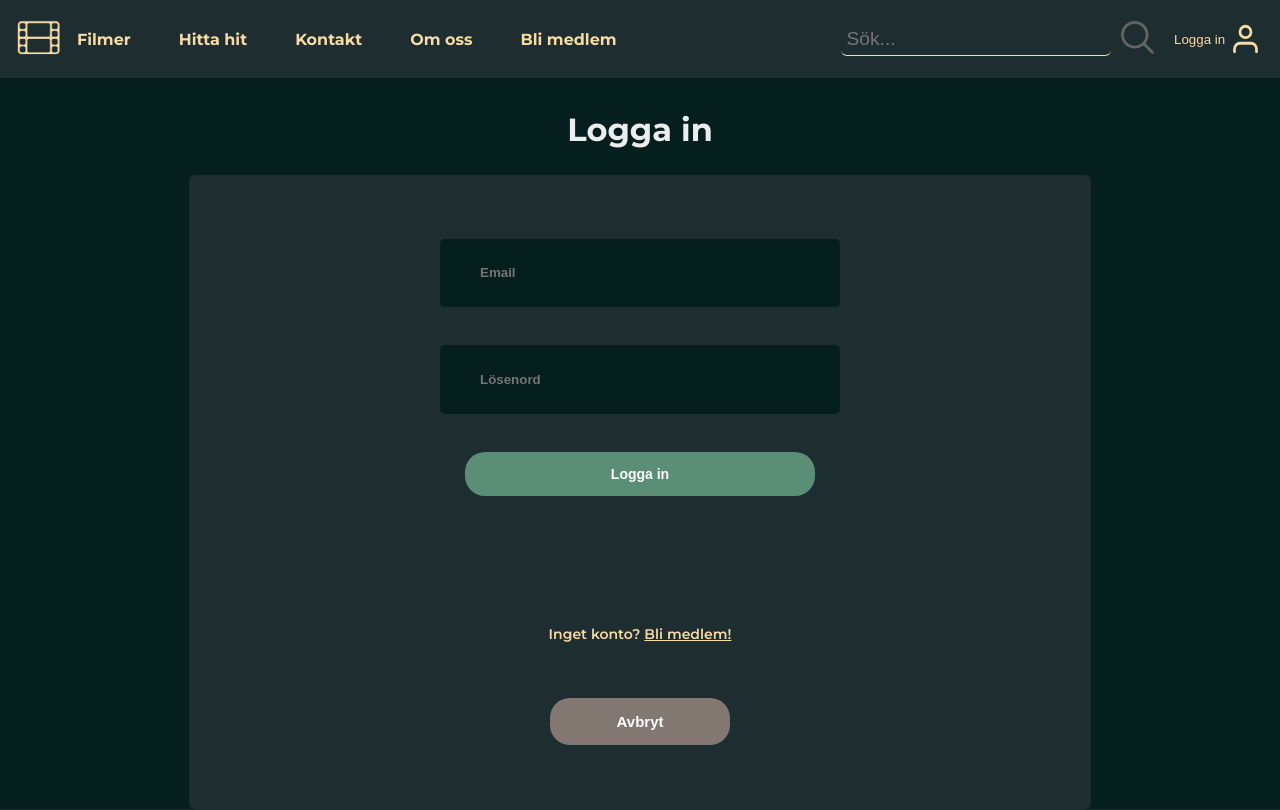
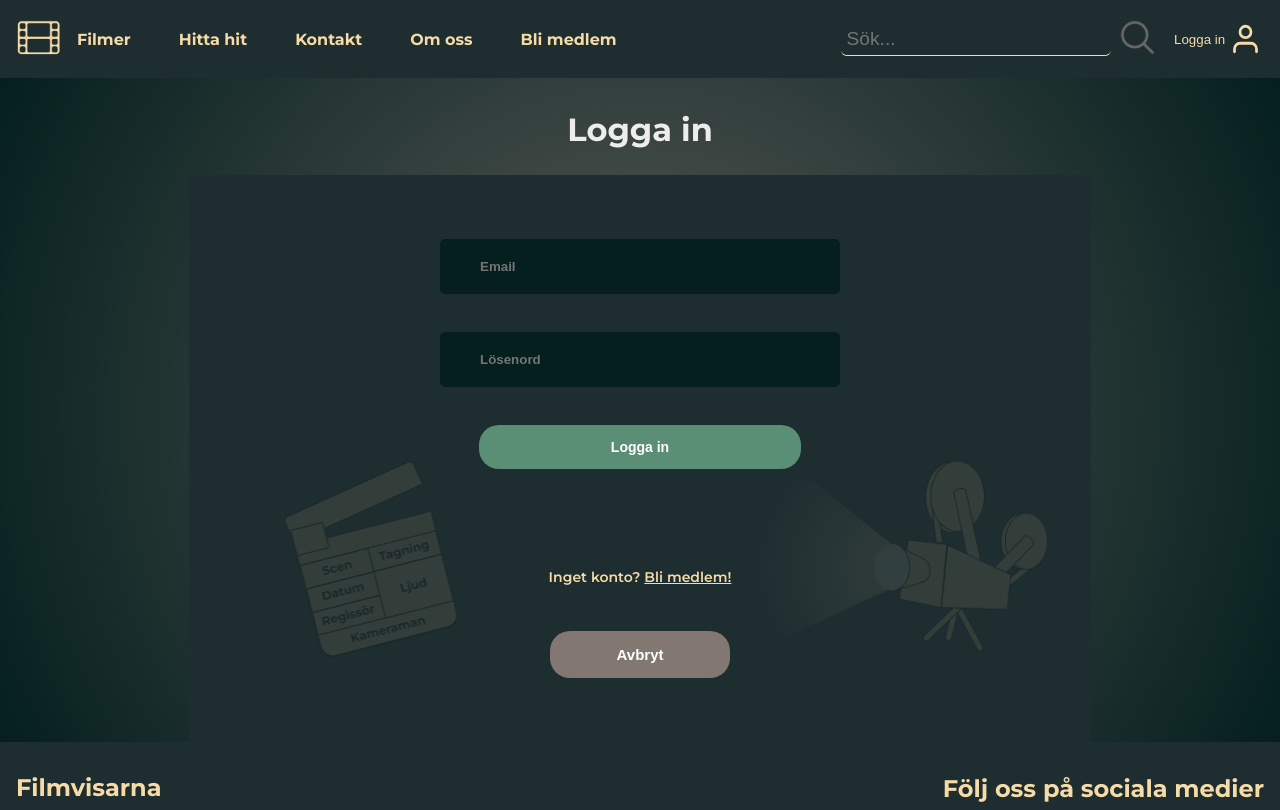
Before and after one commit to j-carlander/Filmvisarna, a React (Vite) app: page /login in a window 1280 px wide. Shown: the top 810 px of the page. Built offline with nearby package versions, Linux system fonts and the light colour scheme.

Commit message:
managed css hover and worked on login&register

```diff
--- a/src/components/BookingConfirmation/_BookingConfirmation.scss
+++ b/src/components/BookingConfirmation/_BookingConfirmation.scss
@@ -36,6 +36,10 @@
     border: none;
     font-size: 1rem;
     padding: 0.75em 0;
+    transition: 0.4s ease;
+  }
+  .close-btn:hover{
+    scale: 1.05;
   }
 }
 
--- a/src/components/Login/Login.jsx
+++ b/src/components/Login/Login.jsx
@@ -43,6 +43,7 @@ export default function Login() {
     <>
       <div className="login-container">
         <form onSubmit={handleSubmit} onReset={() => navigate(-1)}>
+        <div className="form-wrapper">
           <div className="form-control">
             <input
               required
@@ -63,6 +64,10 @@ export default function Login() {
             Logga in
           </button>
           <p className="server-error">{serverError}</p>
+          <div className="img-container">
+            <img className="Projector" src="/Projektor.png" />
+            <img className="klappa" src="/Klappa.png" />
+          </div>
           <p className="bli-medlem">
             Inget konto?{" "}
             <span
@@ -76,8 +81,11 @@ export default function Login() {
           <button className="abort-btn" type="reset">
             Avbryt
           </button>
+        </div>
         </form>
       </div>
     </>
   );
 }
+// Klappa.png
+// Projektor.png
--- a/src/components/Login/_Login.scss
+++ b/src/components/Login/_Login.scss
@@ -49,6 +49,10 @@
     border: none;
     margin: 0 auto;
     display: flex;
+    transition: 0.4s ease;
+  }
+  .Login-btn:hover{
+    scale: 1.05;
   }
   .bli-medlem {
     margin: 25px 0;
@@ -64,26 +68,35 @@
     font-weight: bold;
     margin: 0 auto;
     display: flex;
+    transition: 0.4s ease;
+    cursor: pointer;
+
+  }
+  .abort-btn:hover{
+    scale: 1.05;
+  }
+  img{
+    display: none;
   }
 }
 //destop view
 @media only screen and (min-width: 992px) {
   .login-container {
     min-height: 65vh;
-
+    // z-index: -3;
     form {
+      position: relative;
       padding: 4em 15.7em;
     }
-
+    .form-wrapper{
+      z-index: 100;
+    }
     .form-control input {
-      padding: 2em 3em;
+      padding: 1.5em 3em;
       width: 30em;
     }
-    // h2{
-    //   text-align: center;
-    // }
     .Login-btn {
-      width: 25em;
+      width: 23em;
       justify-content: center;
     }
     .abort-btn {
@@ -92,7 +105,25 @@
       margin-bottom: 30px 0;
     }
     p {
-      padding: 30px 0;
+      padding: 20px 0;
+    }
+    img{
+      display: block;
+      position: absolute;
+      left: 50%;
+      top: 50%;
+      transform: translateX(-50%);
+    }
+    .Projector{
+      margin-left: 26%;
+      width: 360px;
+
+    }
+    .klappa{
+      margin-left: -30%;
+    }
+    span{
+      z-index: 100;
     }
   }
 }
--- a/src/components/ScreeningDetails/_ScreeningDetails.scss
+++ b/src/components/ScreeningDetails/_ScreeningDetails.scss
@@ -48,3 +48,9 @@
   padding-top: 1em;
   font-size: 0.75rem;
 }
+.screening-book-btn{
+  transition: 0.4s ease;
+}
+.screening-book-btn:hover{
+  scale: 1.05;
+}
--- a/src/pages/LoginPage/LoginPage.jsx
+++ b/src/pages/LoginPage/LoginPage.jsx
@@ -3,8 +3,10 @@ import Login from "../../components/Login/Login"
 export function LoginPage() {
   return (
     <>
-    <h1>Logga in</h1>
-    <Login/>
+    <div className="wrapper">
+      <h1>Logga in</h1>
+      <Login/>
+    </div>
     </>
   )
 }
--- a/src/pages/LoginPage/_LoginPage.scss
+++ b/src/pages/LoginPage/_LoginPage.scss
@@ -7,3 +7,9 @@
 //     margin-bottom: -38px;
 //   }
 // }
+.wrapper{
+  background: rgb(131, 119, 113);
+    background: radial-gradient(circle,
+        rgba(131, 119, 113, 0.676) 0%,
+        rgba(4, 31, 30, 1) 100%);
+}
--- a/src/stylesheet/main.css
+++ b/src/stylesheet/main.css
@@ -353,6 +353,14 @@ button {
 .screening-seats {
   padding-top: 1em;
   font-size: 0.75rem;
+}
+
+.screening-book-btn {
+  transition: 0.4s ease;
+}
+
+.screening-book-btn:hover {
+  scale: 1.05;
 }
 
 @media screen and (min-width: 475px) {
@@ -477,6 +485,14 @@ button {
   row-gap: 0.25em;
 }
 
+.section-2 button {
+  transition: 0.4s ease;
+}
+
+.section-2 button:hover {
+  scale: 1.05;
+}
+
 @media screen and (min-width: 992px) {
   .Bookingpage-container {
     display: grid;
@@ -756,6 +772,10 @@ button {
   border: none;
   font-size: 1rem;
   padding: 0.75em 0;
+  transition: 0.4s ease;
+}
+.booking-confirmation-container .close-btn:hover {
+  scale: 1.05;
 }
 
 .booking-confirmation-container::backdrop {
@@ -866,6 +886,10 @@ button {
   border: none;
   margin: 0 auto;
   display: flex;
+  transition: 0.4s ease;
+}
+.login-container .Login-btn:hover {
+  scale: 1.05;
 }
 .login-container .bli-medlem {
   margin: 25px 0;
@@ -881,6 +905,14 @@ button {
   font-weight: bold;
   margin: 0 auto;
   display: flex;
+  transition: 0.4s ease;
+  cursor: pointer;
+}
+.login-container .abort-btn:hover {
+  scale: 1.05;
+}
+.login-container img {
+  display: none;
 }
 
 @media only screen and (min-width: 992px) {
@@ -888,14 +920,18 @@ button {
     min-height: 65vh;
   }
   .login-container form {
+    position: relative;
     padding: 4em 15.7em;
   }
+  .login-container .form-wrapper {
+    z-index: 100;
+  }
   .login-container .form-control input {
-    padding: 2em 3em;
+    padding: 1.5em 3em;
     width: 30em;
   }
   .login-container .Login-btn {
-    width: 25em;
+    width: 23em;
     justify-content: center;
   }
   .login-container .abort-btn {
@@ -904,7 +940,24 @@ button {
     margin-bottom: 30px 0;
   }
   .login-container p {
-    padding: 30px 0;
+    padding: 20px 0;
+  }
+  .login-container img {
+    display: block;
+    position: absolute;
+    left: 50%;
+    top: 50%;
+    transform: translateX(-50%);
+  }
+  .login-container .Projector {
+    margin-left: 26%;
+    width: 360px;
+  }
+  .login-container .klappa {
+    margin-left: -30%;
+  }
+  .login-container span {
+    z-index: 100;
   }
 }
 .not-found-container {
@@ -914,6 +967,11 @@ button {
   justify-content: center;
   min-height: 70vh;
   text-align: center;
+}
+
+.wrapper {
+  background: rgb(131, 119, 113);
+  background: radial-gradient(circle, rgba(131, 119, 113, 0.676) 0%, rgb(4, 31, 30) 100%);
 }
 
 .userinfo-card {
@@ -1077,6 +1135,7 @@ button {
   text-decoration: none;
   border: none;
   color: white;
+  transition: 0.4s ease;
 }
 .form-controlls .cancel-button {
   background-color: #837771;
@@ -1087,6 +1146,13 @@ button {
   border: none;
   margin-top: 2em;
   color: white;
+  transition: 0.4s ease;
+}
+.form-controlls .confirm-button:hover {
+  scale: 1.05;
+}
+.form-controlls .cancel-button:hover {
+  scale: 1.05;
 }
 
 @media screen and (min-width: 801px) {
@@ -1597,6 +1663,7 @@ button {
   background-color: #041F1E;
   color: #F7DBA7;
   padding: 0.5em;
+  outline: none;
 }
 .bookconfirm-wrapper .guest-info-group input::-moz-placeholder {
   color: #F7DBA7;
@@ -1640,6 +1707,18 @@ button {
   top: 50%;
   left: 50%;
   transform: translate(-50%, -50%);
+}
+.bookconfirm-wrapper .confirm-button {
+  transition: 0.4s ease;
+}
+.bookconfirm-wrapper .confirm-button:hover {
+  scale: 1.05;
+}
+.bookconfirm-wrapper .cancel-button {
+  transition: 0.4s ease;
+}
+.bookconfirm-wrapper .cancel-button:hover {
+  scale: 1.05;
 }
 
 @media screen and (min-width: 801px) {
```
Also changed, not shown: src/pages/BookingConfirmationPage/_BookingConfirmationPage.scss (+14 -0 lines), src/pages/Bookingpage/_BookingPage.scss (+7 -0 lines), src/pages/RegisterPage/_RegisterPage.scss (+8 -0 lines), 1 other file (tests, documents, lock files or other folders).
